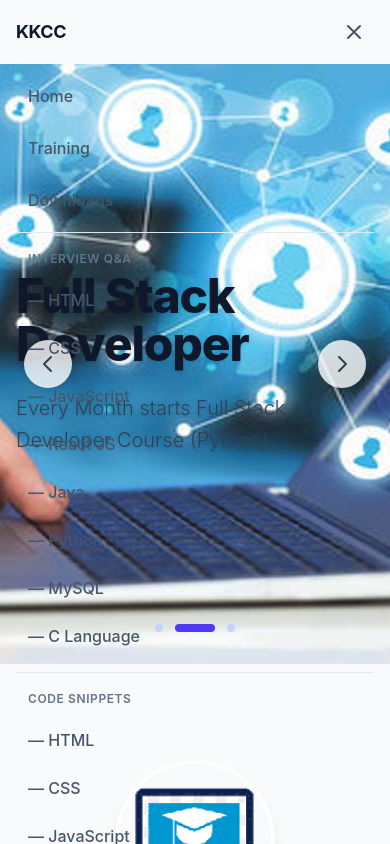
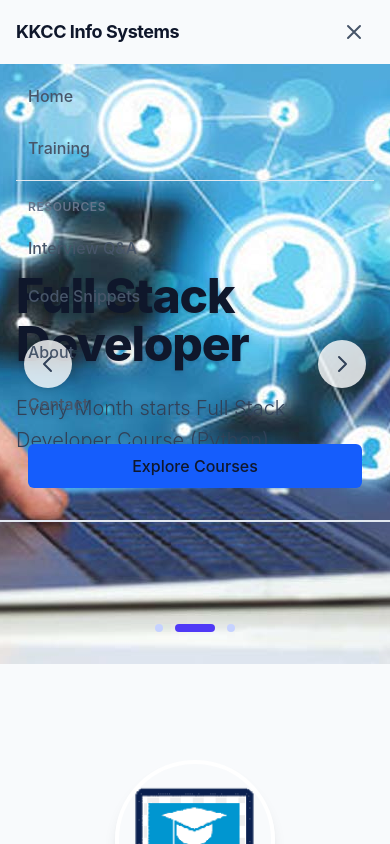
Before and after one commit to Pushpeshlingam1407/KkccinfoSystems, a Next.js app: page / in a window 390 px wide. Both pictures are taken after a click on the button 354 px from the left and 32 px from the top of the page. Shown: the top 844 px of the page. Built offline with nearby package versions, Linux system fonts and the light colour scheme.

Commit message:
feat: add responsive Navbar component and initialize reference source documentation files

```diff
--- a/components/Navbar.tsx
+++ b/components/Navbar.tsx
@@ -6,30 +6,16 @@ import styles from "./Navbar.module.css";
 
 export default function Navbar() {
   const [isOpen, setIsOpen] = useState(false);
-  const [dropdownOpen, setDropdownOpen] = useState(false);
-  const [qaDropdownOpen, setQaDropdownOpen] = useState(false);
 
-  const dropdownRef = useRef<HTMLDivElement>(null);
-  const qaDropdownRef = useRef<HTMLDivElement>(null);
-
-  // Close dropdowns when clicking outside
+  // Close menu on resize if it goes back to desktop
   useEffect(() => {
-    function handleClickOutside(event: MouseEvent) {
-      if (
-        dropdownRef.current &&
-        !dropdownRef.current.contains(event.target as Node)
-      ) {
-        setDropdownOpen(false);
+    const handleResize = () => {
+      if (window.innerWidth >= 768) {
+        setIsOpen(false);
       }
-      if (
-        qaDropdownRef.current &&
-        !qaDropdownRef.current.contains(event.target as Node)
-      ) {
-        setQaDropdownOpen(false);
-      }
-    }
-    document.addEventListener("mousedown", handleClickOutside);
-    return () => document.removeEventListener("mousedown", handleClickOutside);
+    };
+    window.addEventListener("resize", handleResize);
+    return () => window.removeEventListener("resize", handleResize);
   }, []);
 
   return (
@@ -40,7 +26,7 @@ export default function Navbar() {
             {/* Logo */}
             <div className={styles.logoContainer}>
               <Link href="/" className={styles.logo}>
-                KKCC
+                KKCC Info Systems
               </Link>
             </div>
 
@@ -52,88 +38,41 @@ export default function Navbar() {
               <Link href="/training" className={styles.navLink}>
                 Training
               </Link>
-              <Link href="/downloads" className={styles.navLink}>
-                Downloads
-              </Link>
 
-              {/* ── Interview Q&A Dropdown ── */}
+              {/* Interview Q&A Dropdown */}
               <div className={styles.dropdownContainer}>
                 <Link href="/interview-qa" className={styles.dropdownButton}>
                   Interview Q&A
-                  <svg
-                    className={styles.dropdownIcon}
-                    fill="none"
-                    stroke="currentColor"
-                    viewBox="0 0 24 24"
-                  >
-                    <path
-                      strokeLinecap="round"
-                      strokeLinejoin="round"
-                      strokeWidth="2"
-                      d="M19 9l-7 7-7-7"
-                    />
+                  <svg className={styles.dropdownIcon} fill="none" stroke="currentColor" viewBox="0 0 24 24">
+                    <path strokeLinecap="round" strokeLinejoin="round" strokeWidth="2" d="M19 9l-7 7-7-7" />
                   </svg>
                 </Link>
-
                 <div className={styles.dropdownMenu}>
                   <div className={styles.dropdownMenuInner}>
-                    {[
-                      ["html", "HTML Interview Q&A"],
-                      ["css", "CSS Interview Q&A"],
-                      ["javascript", "JavaScript Q&A"],
-                      ["react", "React JS Q&A"],
-                      ["java", "Java Interview Q&A"],
-                      ["python", "Python Q&A"],
-                      ["mysql", "MySQL Q&A"],
-                      ["clang", "C Programming Q&A"],
-                    ].map(([tech, label]) => (
-                      <Link
-                        key={tech}
-                        href={`/interview-qa?tech=${tech}`}
-                        className={styles.dropdownItem}
-                      >
-                        {label}
-                      </Link>
-                    ))}
+                    <Link href="/interview-qa?tech=java" className={styles.dropdownItem}>Java</Link>
+                    <Link href="/interview-qa?tech=python" className={styles.dropdownItem}>Python</Link>
+                    <Link href="/interview-qa?tech=javascript" className={styles.dropdownItem}>JavaScript</Link>
+                    <Link href="/interview-qa?tech=react" className={styles.dropdownItem}>React JS</Link>
+                    <Link href="/interview-qa?tech=mysql" className={styles.dropdownItem}>MySQL</Link>
+                    <Link href="/interview-qa?tech=html" className={styles.dropdownItem}>HTML & CSS</Link>
                   </div>
                 </div>
               </div>
 
-              {/* ── Code Snippets Dropdown ── */}
+              {/* Code Snippets Dropdown */}
               <div className={styles.dropdownContainer}>
                 <Link href="/code-snippets" className={styles.dropdownButton}>
                   Code Snippets
-                  <svg
-                    className={styles.dropdownIcon}
-                    fill="none"
-                    stroke="currentColor"
-                    viewBox="0 0 24 24"
-                  >
-                    <path
-                      strokeLinecap="round"
-                      strokeLinejoin="round"
-                      strokeWidth="2"
-                      d="M19 9l-7 7-7-7"
-                    />
+                  <svg className={styles.dropdownIcon} fill="none" stroke="currentColor" viewBox="0 0 24 24">
+                    <path strokeLinecap="round" strokeLinejoin="round" strokeWidth="2" d="M19 9l-7 7-7-7" />
                   </svg>
                 </Link>
-
                 <div className={styles.dropdownMenu}>
                   <div className={styles.dropdownMenuInner}>
-                    {[
-                      ["c", "C Programs & Snippets"],
-                      ["java", "Java Programs & Snippets"],
-                      ["python", "Python Code Snippets"],
-                      ["javascript", "JavaScript Snippets"],
-                    ].map(([tech, label]) => (
-                      <Link
-                        key={tech}
-                        href={`/code-snippets?tech=${tech}`}
-                        className={styles.dropdownItem}
-                      >
-                        {label}
-                      </Link>
-                    ))}
+                    <Link href="/code-snippets?tech=java" className={styles.dropdownItem}>Java</Link>
+                    <Link href="/code-snippets?tech=python" className={styles.dropdownItem}>Python</Link>
+                    <Link href="/code-snippets?tech=javascript" className={styles.dropdownItem}>JavaScript</Link>
+                    <Link href="/code-snippets?tech=c" className={styles.dropdownItem}>C Language</Link>
                   </div>
                 </div>
               </div>
@@ -146,33 +85,26 @@ export default function Navbar() {
               </Link>
             </div>
 
+            {/* Desktop Actions */}
+            <div className={styles.desktopActions}>
+              <Link href="/training" className={styles.primaryButton}>
+                Explore Courses
+              </Link>
+            </div>
+
             {/* Mobile toggle */}
             <div className={styles.mobileMenuContainer}>
               <button
                 onClick={() => setIsOpen(!isOpen)}
                 className={styles.mobileMenuButton}
                 aria-label="Toggle menu"
+                aria-expanded={isOpen}
               >
-                <svg
-                  className={styles.mobileMenuIcon}
-                  stroke="currentColor"
-                  fill="none"
-                  viewBox="0 0 24 24"
-                >
+                <svg className={styles.mobileMenuIcon} stroke="currentColor" fill="none" viewBox="0 0 24 24">
                   {isOpen ? (
-                    <path
-                      strokeLinecap="round"
-                      strokeLinejoin="round"
-                      strokeWidth="2"
-                      d="M6 18L18 6M6 6l12 12"
-                    />
+                    <path strokeLinecap="round" strokeLinejoin="round" strokeWidth="2" d="M6 18L18 6M6 6l12 12" />
                   ) : (
-                    <path
-                      strokeLinecap="round"
-                      strokeLinejoin="round"
-                      strokeWidth="2"
-                      d="M4 6h16M4 12h16M4 18h16"
-                    />
+                    <path strokeLinecap="round" strokeLinejoin="round" strokeWidth="2" d="M4 6h16M4 12h16M4 18h16" />
                   )}
                 </svg>
               </button>
@@ -184,164 +116,23 @@ export default function Navbar() {
         {isOpen && (
           <div className={styles.mobileDropdown}>
             <div className={styles.mobileDropdownInner}>
-              <Link
-                href="/"
-                onClick={() => setIsOpen(false)}
-                className={styles.mobileNavLink}
-              >
-                Home
-              </Link>
-              <Link
-                href="/training"
-                onClick={() => setIsOpen(false)}
-                className={styles.mobileNavLink}
-              >
-                Training
-              </Link>
-              <Link
-                href="/downloads"
-                onClick={() => setIsOpen(false)}
-                className={styles.mobileNavLink}
-              >
-                Downloads
-              </Link>
+              <Link href="/" onClick={() => setIsOpen(false)} className={styles.mobileNavLink}>Home</Link>
+              <Link href="/training" onClick={() => setIsOpen(false)} className={styles.mobileNavLink}>Training</Link>
 
-              {/* Interview Q&A section */}
               <div className={styles.mobileSection}>
-                <span className={styles.mobileSectionTitle}>Interview Q&A</span>
-                <Link
-                  href="/interview-qa?tech=html"
-                  onClick={() => setIsOpen(false)}
-                  className={styles.mobileNavLink}
-                >
-                  ― HTML
-                </Link>
-                <Link
-                  href="/interview-qa?tech=css"
-                  onClick={() => setIsOpen(false)}
-                  className={styles.mobileNavLink}
-                >
-                  ― CSS
-                </Link>
-                <Link
-                  href="/interview-qa?tech=javascript"
-                  onClick={() => setIsOpen(false)}
-                  className={styles.mobileNavLink}
-                >
-                  ― JavaScript
-                </Link>
-                <Link
-                  href="/interview-qa?tech=react"
-                  onClick={() => setIsOpen(false)}
-                  className={styles.mobileNavLink}
-                >
-                  ― React JS
-                </Link>
-                <Link
-                  href="/interview-qa?tech=java"
-                  onClick={() => setIsOpen(false)}
-                  className={styles.mobileNavLink}
-                >
-                  ― Java
-                </Link>
-                <Link
-                  href="/interview-qa?tech=python"
-                  onClick={() => setIsOpen(false)}
-                  className={styles.mobileNavLink}
-                >
-                  ― Python
-                </Link>
-                <Link
-                  href="/interview-qa?tech=mysql"
-                  onClick={() => setIsOpen(false)}
-                  className={styles.mobileNavLink}
-                >
-                  ― MySQL
-                </Link>
-                <Link
-                  href="/interview-qa?tech=clang"
-                  onClick={() => setIsOpen(false)}
-                  className={styles.mobileNavLink}
-                >
-                  ― C Language
+                <span className={styles.mobileSectionTitle}>Resources</span>
+                <Link href="/interview-qa" onClick={() => setIsOpen(false)} className={styles.mobileNavLink}>Interview Q&A</Link>
+                <Link href="/code-snippets" onClick={() => setIsOpen(false)} className={styles.mobileNavLink}>Code Snippets</Link>
+              </div>
+
+              <Link href="/about" onClick={() => setIsOpen(false)} className={styles.mobileNavLink}>About</Link>
+              <Link href="/contact" onClick={() => setIsOpen(false)} className={styles.mobileNavLink}>Contact</Link>
+
+              <div className="mt-4 pb-2 px-3">
+                 <Link href="/training" onClick={() => setIsOpen(false)} className="w-full inline-flex justify-center items-center text-white bg-blue-600 hover:bg-blue-700 px-4 py-2.5 rounded-md text-base font-medium transition-colors">
+                  Explore Courses
                 </Link>
               </div>
-
-              {/* Code Snippets section */}
-              <div className={styles.mobileSection}>
-                <span className={styles.mobileSectionTitle}>Code Snippets</span>
-                <Link
-                  href="/code-snippets?tech=html"
-                  onClick={() => setIsOpen(false)}
-                  className={styles.mobileNavLink}
-                >
-                  ― HTML
-                </Link>
-                <Link
-                  href="/code-snippets?tech=css"
-                  onClick={() => setIsOpen(false)}
-                  className={styles.mobileNavLink}
-                >
-                  ― CSS
-                </Link>
-                <Link
-                  href="/code-snippets?tech=javascript"
-                  onClick={() => setIsOpen(false)}
-                  className={styles.mobileNavLink}
-                >
-                  ― JavaScript
-                </Link>
-                <Link
-                  href="/code-snippets?tech=react"
-                  onClick={() => setIsOpen(false)}
-                  className={styles.mobileNavLink}
-                >
-                  ― React JS
-                </Link>
-                <Link
-                  href="/code-snippets?tech=clang"
-                  onClick={() => setIsOpen(false)}
-                  className={styles.mobileNavLink}
-                >
-                  ― C Language
-                </Link>
-                <Link
-                  href="/code-snippets?tech=java"
-                  onClick={() => setIsOpen(false)}
-                  className={styles.mobileNavLink}
-                >
-                  ― Java
-                </Link>
-                <Link
-                  href="/code-snippets?tech=python"
-                  onClick={() => setIsOpen(false)}
-                  className={styles.mobileNavLink}
-                >
-                  ― Python
-                </Link>
-                <Link
-                  href="/code-snippets?tech=sql"
-                  onClick={() => setIsOpen(false)}
-                  className={styles.mobileNavLink}
-                >
-                  ― MySQL / SQL
-                </Link>
-              </div>
-
-              <Link
-                href="/about"
-                onClick={() => setIsOpen(false)}
-                className={styles.mobileNavLink}
-              >
-                About
-              </Link>
-              <Link
-                href="/contact"
-                onClick={() => setIsOpen(false)}
-                className={styles.mobileNavLink}
-              >
-                Contact
-              </Link>
             </div>
           </div>
         )}
--- a/public/reference-source/python_programs.html
+++ b/public/reference-source/python_programs.html
@@ -565,7 +565,8 @@ print(a>b and a>c) #false
 print(a&lt;b and a&lt;c)  #false
 print(a>b or a&lt;c) #true
 print(a>b != a>c) #false
-            </div>
+            </code></pre>
+        </div>
       </div>
 
        <!-- Program 4 -->
--- a/public/reference-source/reactJsQA.html
+++ b/public/reference-source/reactJsQA.html
@@ -438,7 +438,7 @@
             <div class="answer">Higher-order components (HOCs) are functions that take a component and return a new component with additional props or behavior. HOCs are used for code reuse, logic abstraction, and enhancing components with additional functionality, like authentication or logging.</div>
         </div>
 
-    </div>
+  </main>
 
     <footer id="footer">
       <div class="footer-top">
```
Also changed, not shown: components/Navbar.module.css (+9 -3 lines), 1 other file (tests, documents, lock files or other folders).
